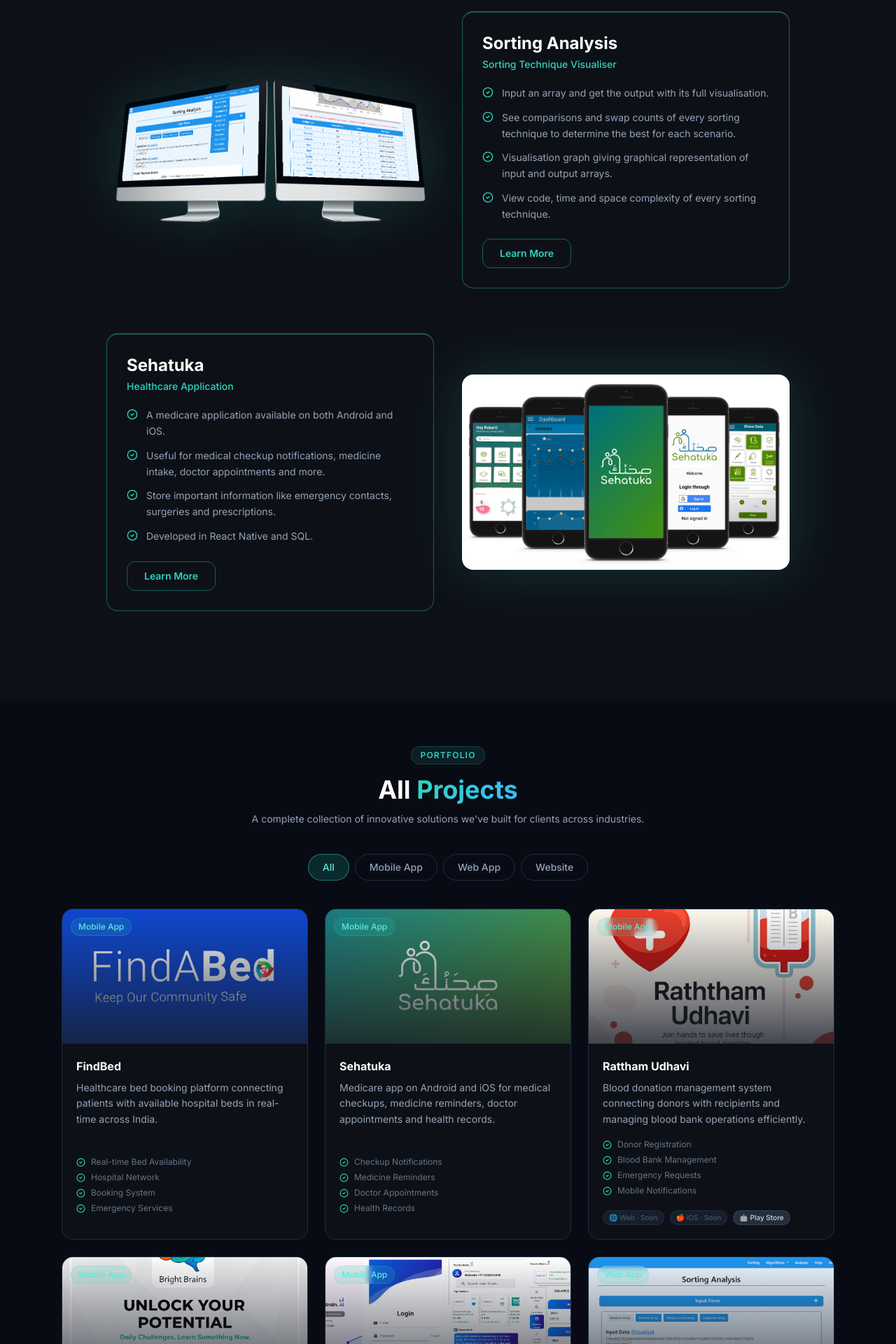
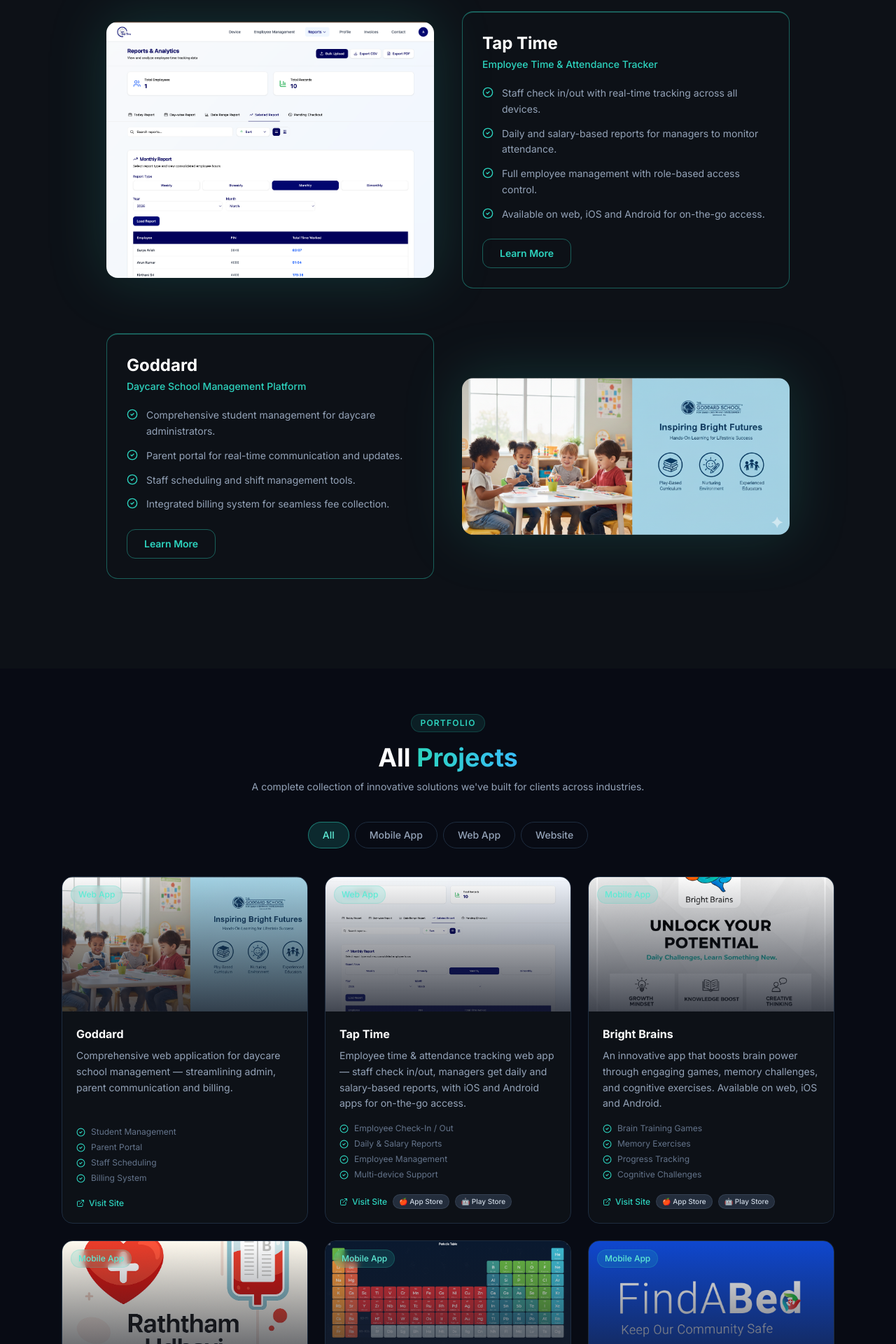
Before and after one commit to arjavatech/arjava-web, a React (Vite) app: page /products in a window 1280 px wide. Shown: the part 960-2880 px from the top of the page at 70% size. Built offline with nearby package versions, Linux system fonts and the light colour scheme; the HTML template or start-up script is replaced by a standard one.

Commit message:
remove the Mugavari project and update it to feature products

```diff
--- a/src/pages/Home.tsx
+++ b/src/pages/Home.tsx
@@ -287,19 +287,7 @@
         </ul>
       ),
     },
-    {
-      id: 'mugavari',
-      image: '/image/Mugavari-web-app.jpg',
-      alt: 'Mugavari Web App',
-      title: 'Mugavari',
-      description: (
-        <ul className="list-disc ml-5 space-y-1">
-          <li>Web application for Mugavari Foundation's charitable activities.</li>
-          <li>Donation management and volunteer portal.</li>
-          <li>Event organisation and community engagement features.</li>
-        </ul>
-      ),
-    },
+
     {
       id: 'goddard',
       image: '/image/goddard-webapp.png',
--- a/src/pages/OurProducts.tsx
+++ b/src/pages/OurProducts.tsx
@@ -22,30 +22,30 @@
 
 const PRODUCTS: Product[] = [
   {
-    id: 'sorting',
-    image: '/image/Sorting Analysis mockup.png',
-    alt: 'Sorting Analysis Mockup',
-    name: 'Sorting Analysis',
-    subtitle: 'Sorting Technique Visualiser',
+    id: 'tap-time',
+    image: '/image/tap-time.png',
+    alt: 'Tap Time Mockup',
+    name: 'Tap Time',
+    subtitle: 'Employee Time & Attendance Tracker',
     features: [
-      'Input an array and get the output with its full visualisation.',
-      'See comparisons and swap counts of every sorting technique to determine the best for each scenario.',
-      'Visualisation graph giving graphical representation of input and output arrays.',
-      'View code, time and space complexity of every sorting technique.',
+      'Staff check in/out with real-time tracking across all devices.',
+      'Daily and salary-based reports for managers to monitor attendance.',
+      'Full employee management with role-based access control.',
+      'Available on web, iOS and Android for on-the-go access.',
     ],
     imageLeft: true,
   },
   {
-    id: 'sehatuka',
-    image: '/image/Sehatuka mockup.jpg',
-    alt: 'Sehatuka Mockup',
-    name: 'Sehatuka',
-    subtitle: 'Healthcare Application',
+    id: 'goddard',
+    image: '/image/goddard-webapp.png',
+    alt: 'Goddard Mockup',
+    name: 'Goddard',
+    subtitle: 'Daycare School Management Platform',
     features: [
-      'A medicare application available on both Android and iOS.',
-      'Useful for medical checkup notifications, medicine intake, doctor appointments and more.',
-      'Store important information like emergency contacts, surgeries and prescriptions.',
-      'Developed in React Native and SQL.',
+      'Comprehensive student management for daycare administrators.',
+      'Parent portal for real-time communication and updates.',
+      'Staff scheduling and shift management tools.',
+      'Integrated billing system for seamless fee collection.',
     ],
     imageLeft: false,
   },
@@ -69,6 +69,63 @@
 }
 
 const ALL_PROJECTS: ProjectCard[] = [
+    {
+    id: 'goddard',
+    name: 'Goddard',
+    category: 'Web App',
+    image: '/image/goddard-webapp.png',
+    description:
+      'Comprehensive web application for daycare school management — streamlining admin, parent communication and billing.',
+    features: ['Student Management', 'Parent Portal', 'Staff Scheduling', 'Billing System'],
+    liveUrl: 'https://goddardschool.org/',
+  },
+  {
+    id: 'tap-time',
+    name: 'Tap Time',
+    category: 'Web App',
+    image: '/image/tap-time.png',
+    description:
+      'Employee time & attendance tracking web app — staff check in/out, managers get daily and salary-based reports, with iOS and Android apps for on-the-go access.',
+    features: ['Employee Check-In / Out', 'Daily & Salary Reports', 'Employee Management', 'Multi-device Support'],
+    liveUrl: 'https://tap-time.com/',
+    iosUrl: 'https://apps.apple.com/us/app/tap-time-employee-tracker/id6756376037',
+    androidUrl: 'https://play.google.com/store/apps/details?id=com.icode.punchcard&pcampaignid=web_share',
+  },
+  {
+    id: 'brightbrains',
+    name: 'Bright Brains',
+    category: 'Mobile App',
+    image: '/image/brightbrains-app.jpeg',
+    description:
+      'An innovative app that boosts brain power through engaging games, memory challenges, and cognitive exercises. Available on web, iOS and Android.',
+    features: ['Brain Training Games', 'Memory Exercises', 'Progress Tracking', 'Cognitive Challenges'],
+    liveUrl: 'http://bright-brains.net/',
+    iosUrl: 'https://apps.apple.com/us/app/bright-brains/id6471830069',
+    androidUrl: 'https://play.google.com/store/apps/details?id=com.arjava.brightbrains&hl=en_US',
+  },
+  {
+    id: 'rattham',
+    name: 'Rattham Udhavi',
+    category: 'Mobile App',
+    image: '/image/rattham-app.png',
+    description:
+      'Blood donation management system connecting donors with recipients and managing blood bank operations efficiently.',
+    features: ['Donor Registration', 'Blood Bank Management', 'Emergency Requests', 'Mobile Notifications'],
+    androidUrl: 'https://play.google.com/store/apps/details?id=com.thiri.raththam&pcampaignid=web_share',
+    comingSoon: ['web', 'ios'],
+  },
+   {
+    id: 'element-explorer',
+    name: 'Element Explorer',
+    category: 'Mobile App',
+    image: '/image/element-explorer.png',
+    description:
+      'Interactive periodic table app for exploring chemical elements — featuring detailed element data, properties, and an engaging learning experience on web, iOS and Android.',
+    features: ['Interactive Periodic Table', 'Element Details & Properties', 'Educational Tools', 'Cross-platform'],
+    liveUrl: 'https://element-explorer.com/',
+    iosUrl: 'https://apps.apple.com/us/app/element-explorer/id6739361632',
+    androidUrl: 'https://play.google.com/store/apps/details?id=com.electroniq.app',
+  },
   {
     id: 'findbed',
     name: 'FindBed',
@@ -87,29 +144,8 @@
       'Medicare app on Android and iOS for medical checkups, medicine reminders, doctor appointments and health records.',
     features: ['Checkup Notifications', 'Medicine Reminders', 'Doctor Appointments', 'Health Records'],
   },
-  {
-    id: 'rattham',
-    name: 'Rattham Udhavi',
-    category: 'Mobile App',
-    image: '/image/rattham-app.png',
-    description:
-      'Blood donation management system connecting donors with recipients and managing blood bank operations efficiently.',
-    features: ['Donor Registration', 'Blood Bank Management', 'Emergency Requests', 'Mobile Notifications'],
-    androidUrl: 'https://play.google.com/store/apps/details?id=com.thiri.raththam&pcampaignid=web_share',
-    comingSoon: ['web', 'ios'],
-  },
-  {
-    id: 'brightbrains',
-    name: 'Bright Brains',
-    category: 'Mobile App',
-    image: '/image/brightbrains-app.jpeg',
-    description:
-      'An innovative app that boosts brain power through engaging games, memory challenges, and cognitive exercises. Available on web, iOS and Android.',
-    features: ['Brain Training Games', 'Memory Exercises', 'Progress Tracking', 'Cognitive Challenges'],
-    liveUrl: 'http://bright-brains.net/',
-    iosUrl: 'https://apps.apple.com/us/app/bright-brains/id6471830069',
-    androidUrl: 'https://play.google.com/store/apps/details?id=com.arjava.brightbrains&hl=en_US',
-  },
+
+
   {
     id: 'stockbrains',
     name: 'StockBrains.ai',
@@ -130,34 +166,8 @@
     features: ['Algorithm Visualisation', 'Performance Analysis', 'Interactive Learning', 'Complexity View'],
     liveUrl: 'https://sortinganalysis.hope3.org/',
   },
-  {
-    id: 'mugavari',
-    name: 'Mugavari',
-    category: 'Web App',
-    image: '/image/Mugavari-web-app.jpg',
-    description:
-      'Web application for Mugavari Foundation to manage charitable activities, donations, and community outreach.',
-    features: ['Donation Management', 'Volunteer Portal', 'Event Organisation', 'Community Engagement'],
-  },
-  {
-    id: 'goddard',
-    name: 'Goddard',
-    category: 'Web App',
-    image: '/image/goddard-webapp.png',
-    description:
-      'Comprehensive web application for daycare school management — streamlining admin, parent communication and billing.',
-    features: ['Student Management', 'Parent Portal', 'Staff Scheduling', 'Billing System'],
-    liveUrl: 'https://goddardschool.org/',
-  },
-  {
-    id: 'grit',
-    name: 'Grit',
-    category: 'Website',
-    image: '/image/grit-web-design.jpg',
-    description:
-      'Performance tracking system designed to monitor and analyse metrics for improved productivity and goal achievement.',
-    features: ['Performance Metrics', 'Goal Setting', 'Progress Analytics', 'Custom Reports'],
-  },
+
+
   {
     id: 'btk',
     name: 'Bharathi Tamil Academy',
@@ -188,18 +198,7 @@
     features: ['Latest News & Events', 'Student Schedule', 'Class Enrolment', 'School Announcements'],
     liveUrl: 'https://www.redmondtamilschool.org/',
   },
-  {
-    id: 'tap-time',
-    name: 'Tap Time',
-    category: 'Web App',
-    image: '/image/tap-time.png',
-    description:
-      'Employee time & attendance tracking web app — staff check in/out, managers get daily and salary-based reports, with iOS and Android apps for on-the-go access.',
-    features: ['Employee Check-In / Out', 'Daily & Salary Reports', 'Employee Management', 'Multi-device Support'],
-    liveUrl: 'https://tap-time.com/',
-    iosUrl: 'https://apps.apple.com/us/app/tap-time-employee-tracker/id6756376037',
-    androidUrl: 'https://play.google.com/store/apps/details?id=com.icode.punchcard&pcampaignid=web_share',
-  },
+
   {
     id: 'seeeds-india',
     name: 'SEEEDS India',
@@ -210,17 +209,15 @@
     features: ['Scholarship Applications', 'Donation & Volunteer Portal', 'Admissions & Events', 'Success Stories'],
     liveUrl: 'https://seeedsindia.org/',
   },
+
   {
-    id: 'element-explorer',
-    name: 'Element Explorer',
-    category: 'Mobile App',
-    image: '/image/element-explorer.png',
+    id: 'grit',
+    name: 'Grit',
+    category: 'Website',
+    image: '/image/grit-web-design.jpg',
     description:
-      'Interactive periodic table app for exploring chemical elements — featuring detailed element data, properties, and an engaging learning experience on web, iOS and Android.',
-    features: ['Interactive Periodic Table', 'Element Details & Properties', 'Educational Tools', 'Cross-platform'],
-    liveUrl: 'https://element-explorer.com/',
-    iosUrl: 'https://apps.apple.com/us/app/element-explorer/id6739361632',
-    androidUrl: 'https://play.google.com/store/apps/details?id=com.electroniq.app',
+      'Performance tracking system designed to monitor and analyse metrics for improved productivity and goal achievement.',
+    features: ['Performance Metrics', 'Goal Setting', 'Progress Analytics', 'Custom Reports'],
   },
 ]
 
```
